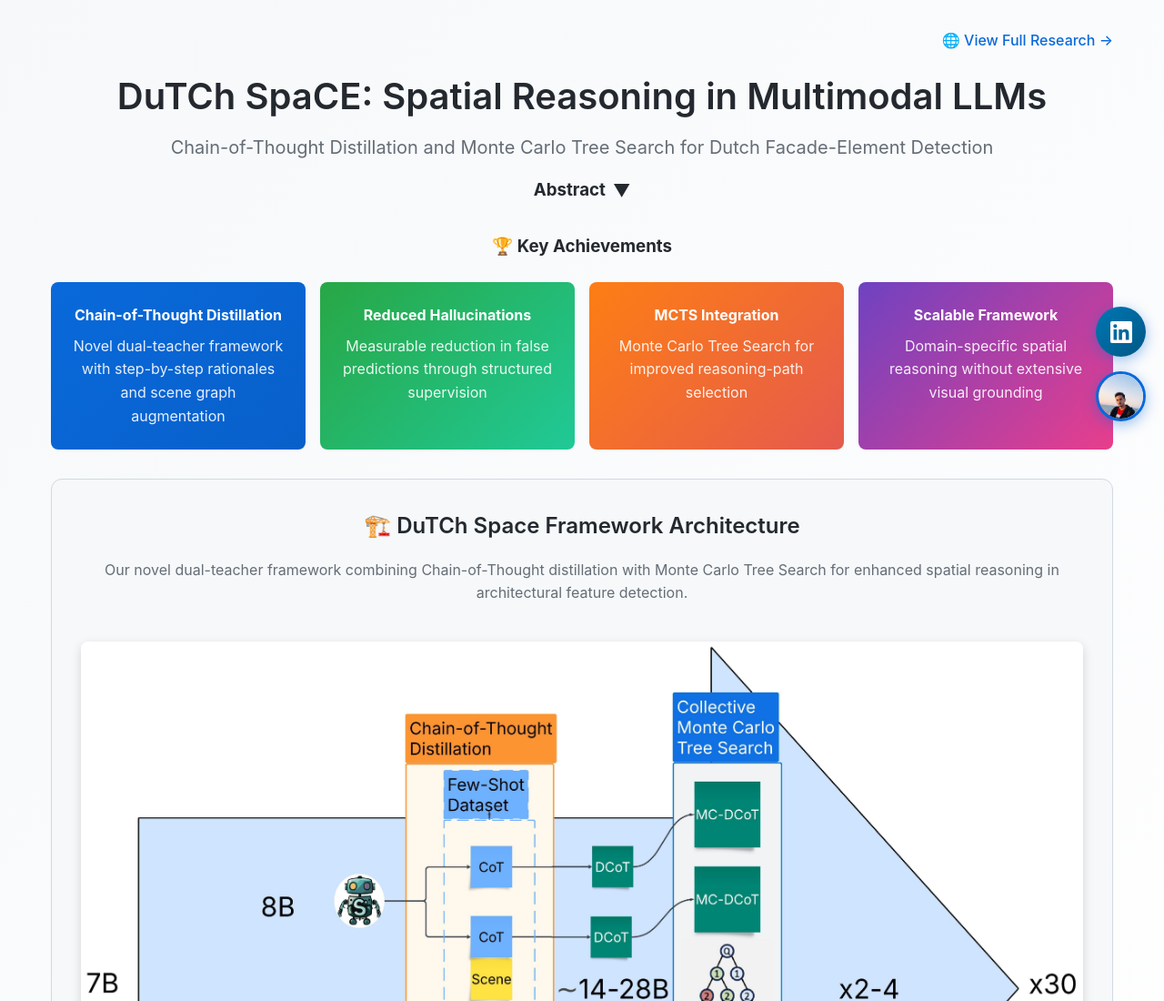
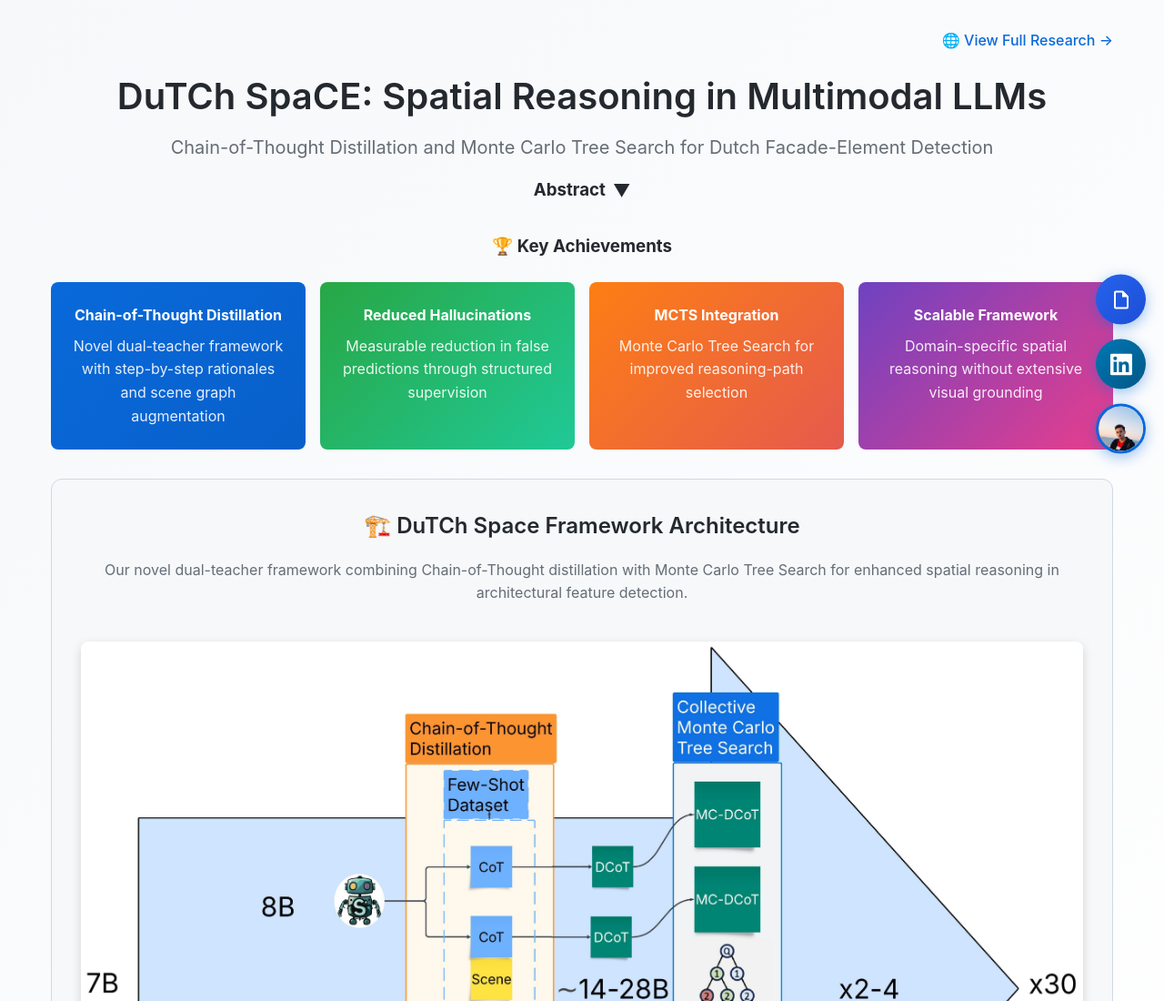
Before and after one commit to RiccardoCampanella/mllm_spatial_reasoning, a plain HTML site: page index.html in a window 1280 px wide. Shown: the top 1100 px of the page at 91% size. Drawn offline with nearby package versions, Linux system fonts and the light colour scheme.

Commit message:
add floating button

```diff
--- a/index.html
+++ b/index.html
@@ -73,6 +73,14 @@
 
         .floating-btn.linkedin:hover {
             background: linear-gradient(135deg, #005885, #0077b5);
+        }
+
+        .floating-btn.research {
+            background: linear-gradient(135deg, #2563eb, #1d4ed8);
+        }
+
+        .floating-btn.research:hover {
+            background: linear-gradient(135deg, #1d4ed8, #2563eb);
         }
 
         .floating-btn.avatar {
@@ -409,6 +417,12 @@
 <body>
     <!-- Floating Social Buttons -->
     <div class="floating-social">
+        <!-- Research Paper Button -->
+        <a href="https://riccardocampanella.github.io/rc-homepage/portfolio/a_ab_spatial_reasoning/" class="floating-btn research" target="_blank">
+            <svg width="24" height="24" viewBox="0 0 24 24" fill="currentColor">
+                <path d="M14,2H6A2,2 0 0,0 4,4V20A2,2 0 0,0 6,22H18A2,2 0 0,0 20,20V8L14,2M18,20H6V4H13V9H18V20Z"/>
+            </svg>
+        </a>
         <a href="https://www.linkedin.com/in/riccardo-campanella" class="floating-btn linkedin" target="_blank" title="LinkedIn Profile">
             <svg width="24" height="24" viewBox="0 0 24 24" fill="currentColor">
                 <path d="M20.447 20.452h-3.554v-5.569c0-1.328-.027-3.037-1.852-3.037-1.853 0-2.136 1.445-2.136 2.939v5.667H9.351V9h3.414v1.561h.046c.477-.9 1.637-1.85 3.37-1.85 3.601 0 4.267 2.37 4.267 5.455v6.286zM5.337 7.433c-1.144 0-2.063-.926-2.063-2.065 0-1.138.92-2.063 2.063-2.063 1.14 0 2.064.925 2.064 2.063 0 1.139-.925 2.065-2.064 2.065zm1.782 13.019H3.555V9h3.564v11.452zM22.225 0H1.771C.792 0 0 .774 0 1.729v20.542C0 23.227.792 24 1.771 24h20.451C23.2 24 24 23.227 24 22.271V1.729C24 .774 23.2 0 22.222 0h.003z"/>
```
